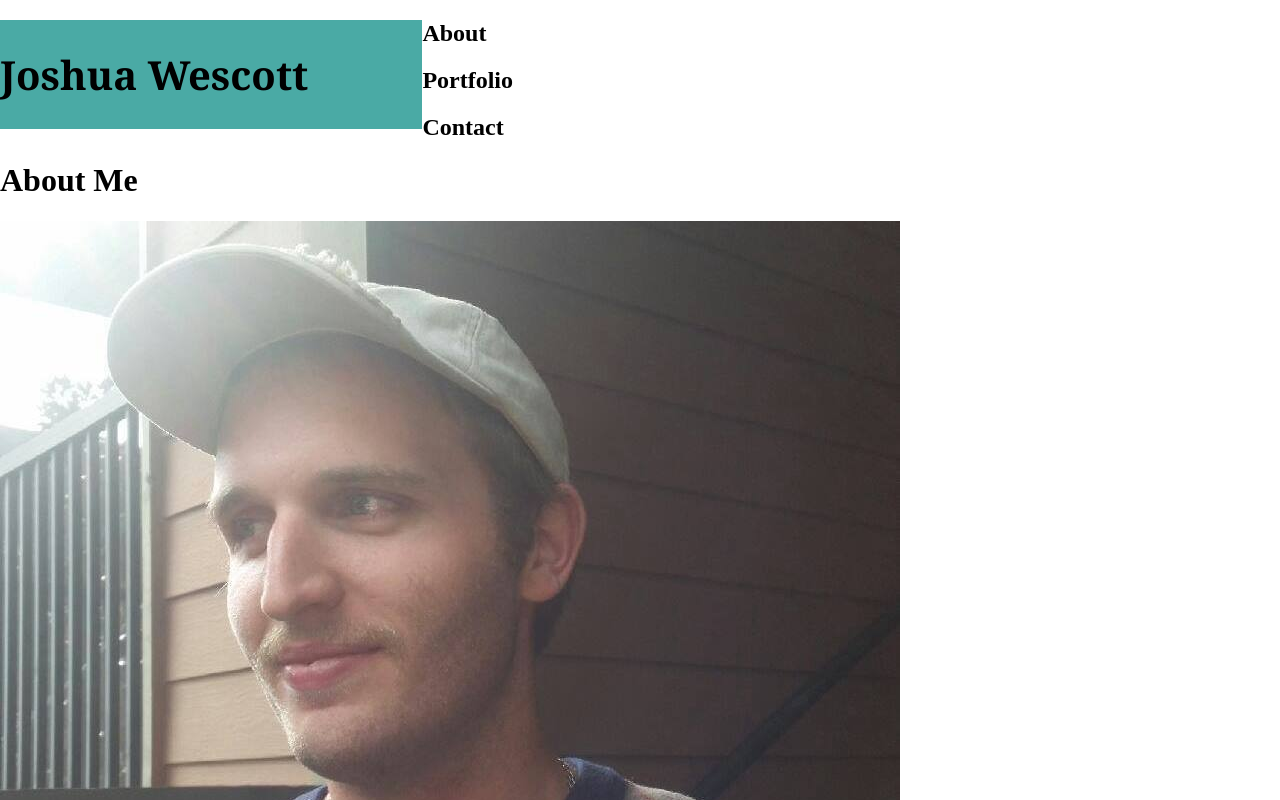
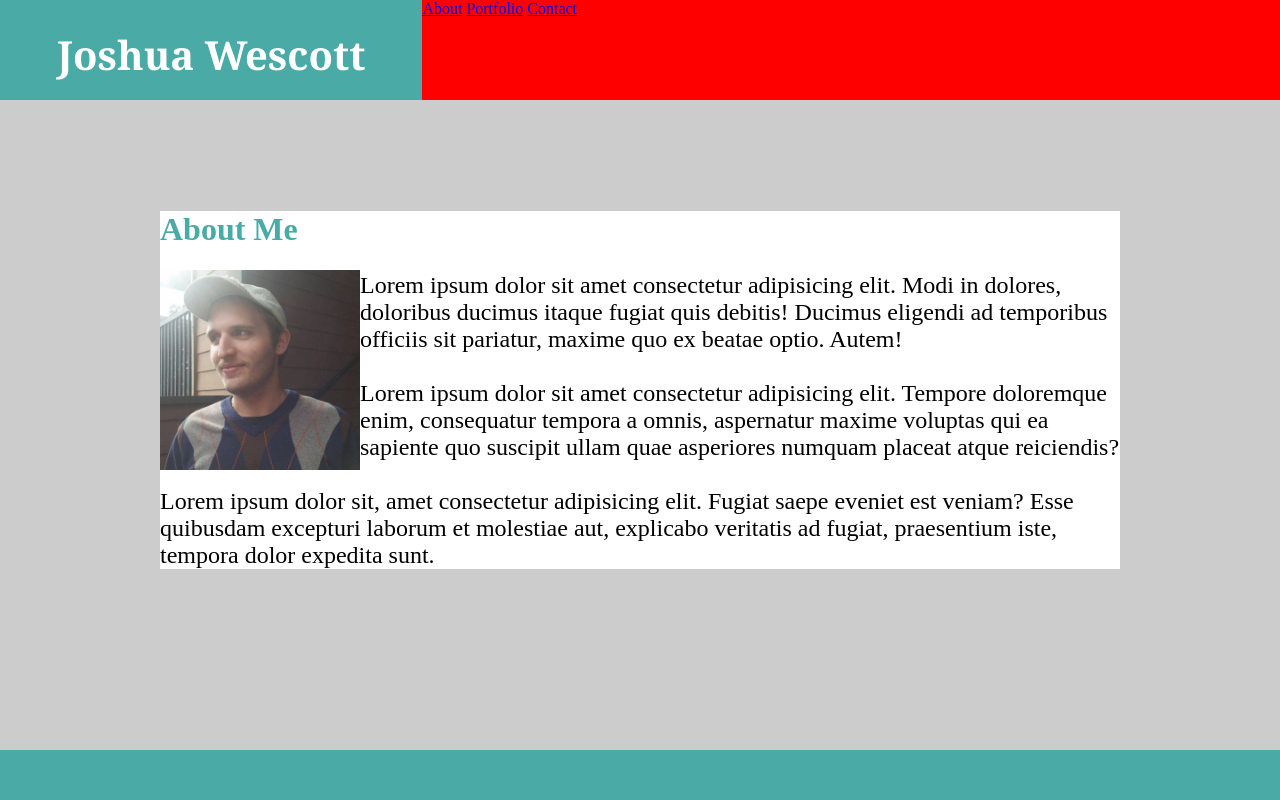
Before and after one commit to jwescott/Basic-Portfolio, a plain HTML site: page index.html in a window 1280 px wide. Shown: the top 800 px of the page. Drawn offline with Linux system fonts and the light colour scheme.

Commit message:
centered text, made 2 bars on top same height, got most of the colors right

```diff
--- a/assets/css/style.css
+++ b/assets/css/style.css
@@ -1,41 +1,66 @@
+html{
+
+}
+
+
 header{
     background: #4aaaa5;
     float: left;
     width: 33%;
     font-family: Georgia, 'Times New Roman', Times, serif;
     font-size: 20px;
+    color: #ffffff;
+    text-align: center;
+    height: 100px;
 
 }
 
-body{
-    background: #ffffff
+#about{
+    color: #4aaaa5
 }
 
-#first{
-    float: left
+p{
+    font-size: 1.5em;
 }
 
-#second{
-    float: left
+#pic{
+    float: left;
 }
 
-#third{
-    float: left
+.topbar{
+    height: 100px;
+    background: red;
 }
+
+body{
+    background: #cccccc;
+}
+
+
+
+.main{
+    background: #ffffff;
+    width: 960px;
+    margin: auto;
+
+}
+
+
 
 html, body {
     height: 100%;
     margin: 0;
   }
+
   .wrapper {
     min-height: 100%;
-
     margin-bottom: -50px;
   }
-  .footer,
-  .push {
+
+  .footer, .push {
     height: 50px;
   }
-.footer{
+
+  .footer{
     background: #4aaaa5;
 }
--- a/index.html
+++ b/index.html
@@ -9,20 +9,24 @@
     </head>
     <body>
             <div class="wrapper">
-            <header>
-            <h1>Joshua Wescott</h1>
+                <div class="topbar">
+                    <header>
+                        <h1>Joshua Wescott</h1>
 
 
-            </header>
+                    </header>
 
-            <h2>About</h2>
-            <h2>Portfolio</h2>
-            <h2>Contact</h2>
-        <div>
-            <h1>About Me</h1>
+                    <a href="#">About</a>
+                    <a href="#">Portfolio</a>
+                    <a href="#">Contact</a>
+                </div>
+            <br> <br> <br> <br> <br>
 
-            <picture>
-                <img src="assets/images/Profile-Picture.jpg" alt="Profile Picture">
+        <div class="main">
+            <h1 id="about">About Me</h1>
+
+            <picture id="pic">
+                <img src="assets/images/Profile-Picture.jpg" alt="Profile Picture" height="200" width="200">
             </picture>
 
             <p>Lorem ipsum dolor sit amet consectetur adipisicing elit. Modi in dolores, doloribus ducimus itaque fugiat quis debitis! Ducimus eligendi ad temporibus officiis sit pariatur, maxime quo ex beatae optio. Autem! <br> <br>Lorem ipsum dolor sit amet consectetur adipisicing elit. Tempore doloremque enim, consequatur tempora a omnis, aspernatur maxime voluptas qui ea sapiente quo suscipit ullam quae asperiores numquam placeat atque reiciendis? <br> <br>Lorem ipsum dolor sit, amet consectetur adipisicing elit. Fugiat saepe eveniet est veniam? Esse quibusdam excepturi laborum et molestiae aut, explicabo veritatis ad fugiat, praesentium iste, tempora dolor expedita sunt.
```
